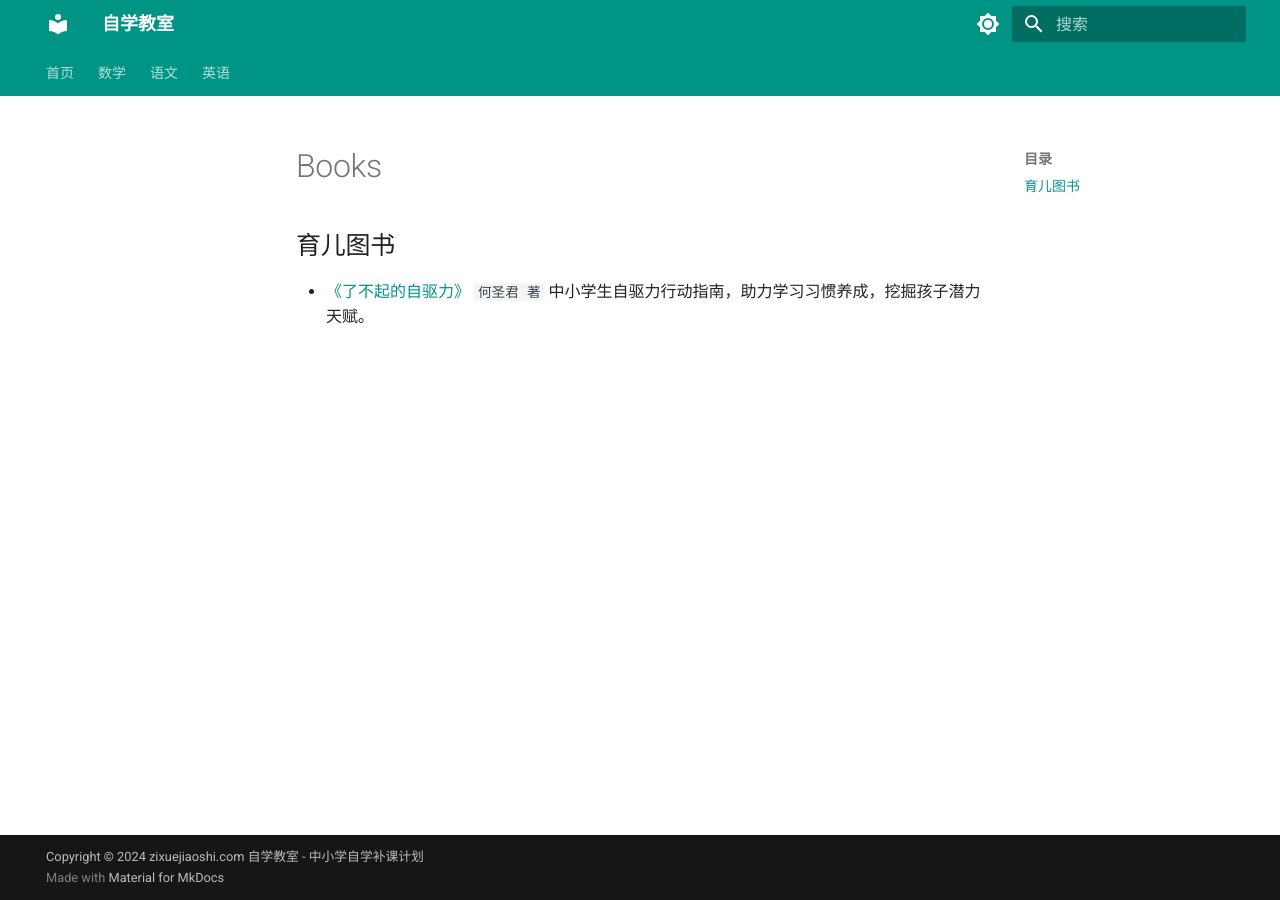
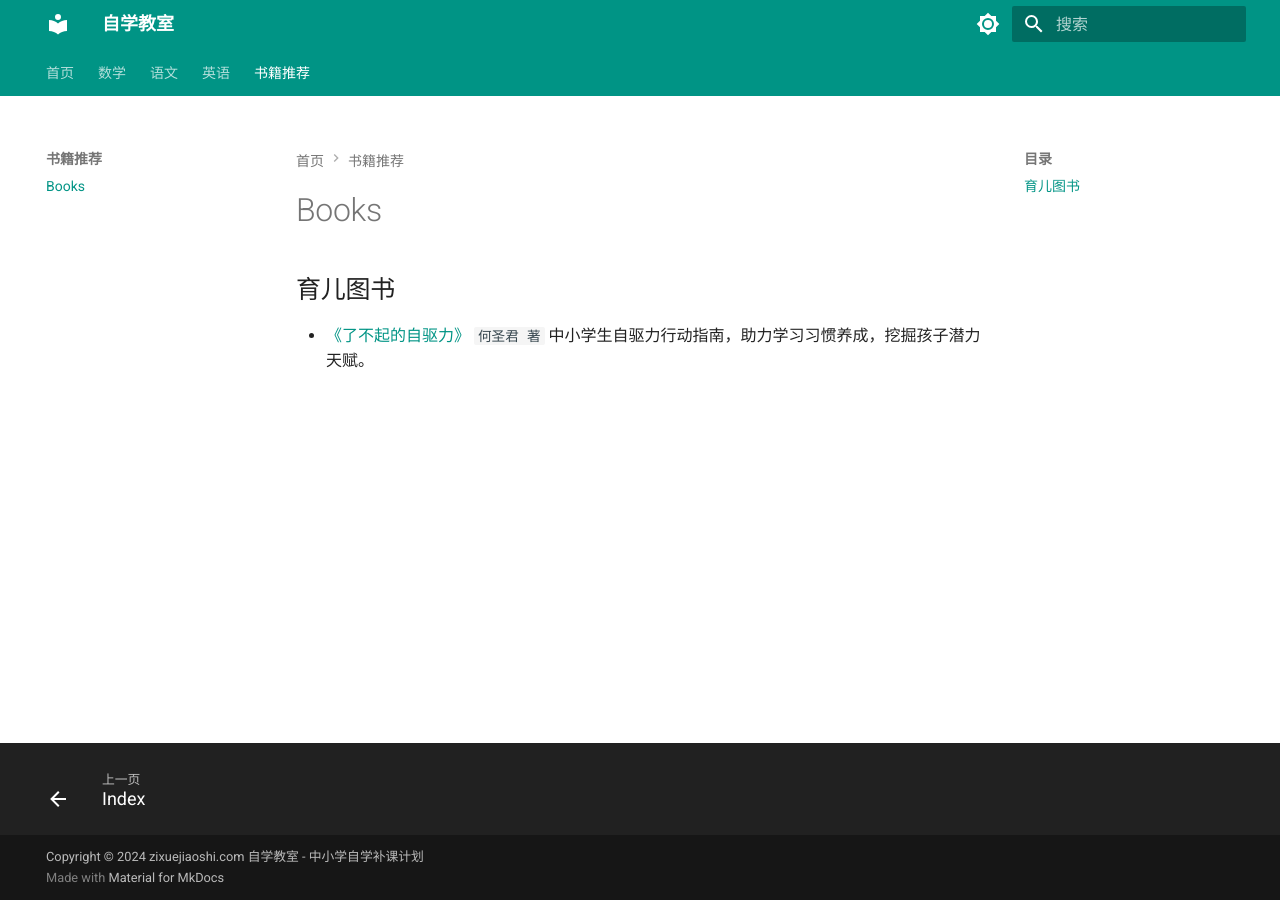
Before and after one commit to sorokin990/sorokin990.github.io, an MkDocs documentation site: the page built from docs/books.md, in a window 1280 px wide. Built offline with MkDocs 1.6.1 and Material for MkDocs 9.7.7, drawn with Linux system fonts in a browser that asks for light colours; plug-ins that fetch from the network failed and are left out; comment, search, counter and statistics services are not loaded.

Commit message:
Update mkdocs.yml

```diff
--- a/mkdocs.yml
+++ b/mkdocs.yml
@@ -40,6 +40,8 @@ nav:
       - english/一年级/index.md
       - 加法: english/一年级/add.md
 
+  - 书籍推荐:
+    - books.md
 
 theme:
   name: material
```
